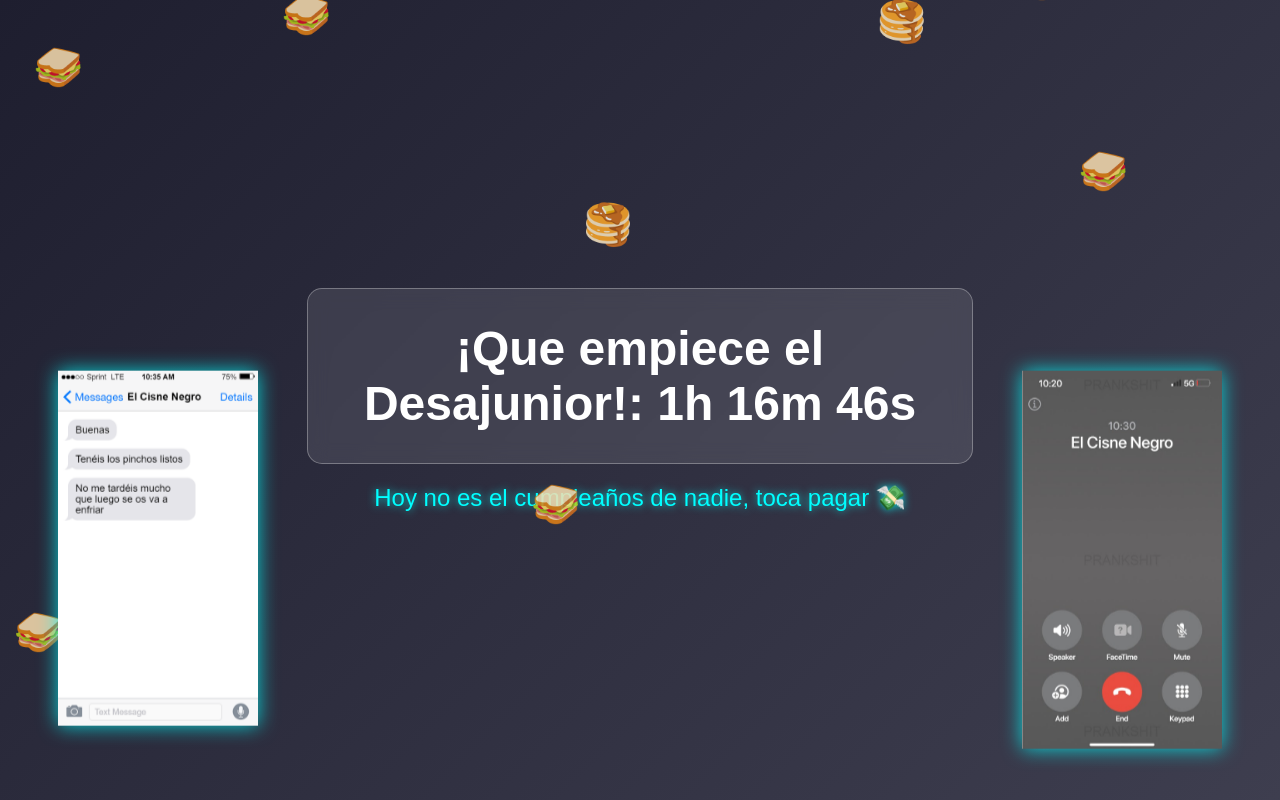
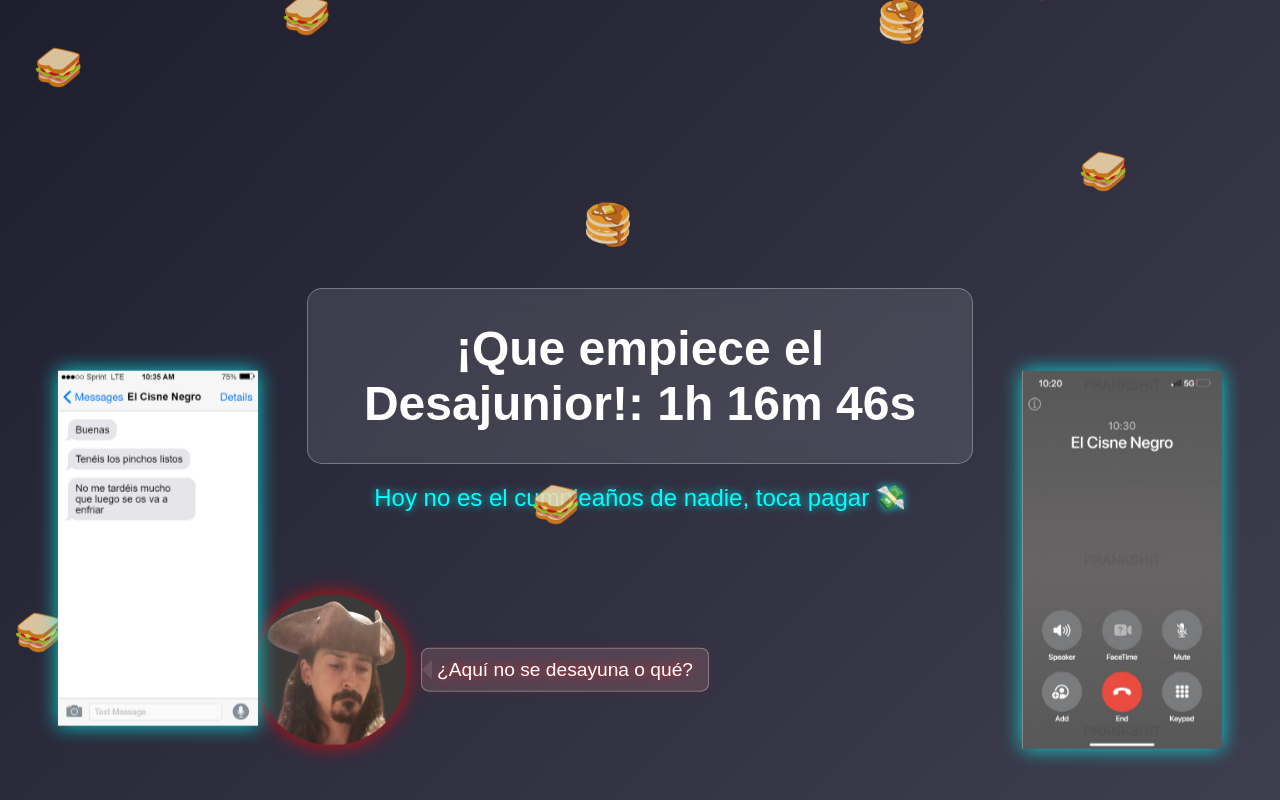
Before and after one commit to Noxorivm/Desajunior, a plain HTML site: page index.html in a window 1280 px wide. Drawn offline with Linux system fonts and the light colour scheme.

Commit message:
Enol añadido + bocadillo

```diff
--- a/index.html
+++ b/index.html
@@ -67,7 +67,6 @@
             filter: drop-shadow(0 0 10px rgba(0, 255, 255, 0.8)); /* Contorno */
         }
 
-
         #cisne1 {
             left: -250px;
             top: 50%;
@@ -86,6 +85,50 @@
             100% { transform: translateY(-10px); }
         }
 
+        /* Contenedor para Enol y su diálogo */
+        #enol-container {
+            position: absolute;
+            top: 75%;
+            left: 20%;
+            transform: translate(-50%, -50%);
+            display: flex;
+            align-items: center;
+            animation: float 6s ease-in-out infinite; /* Flotación conjunta */
+        }
+
+        /* Imagen de Enol con contorno rojo */
+        #enol {
+            width: 150px;
+            filter: drop-shadow(0 0 10px rgba(255, 0, 0, 0.8)); /* Contorno de neón rojo */
+        }
+
+        /* Bocadillo de diálogo */
+        .dialog {
+            margin-left: 15px;
+            background: rgba(255, 255, 255, 0.1);
+            color: #ffffff;
+            padding: 10px 15px;
+            border-radius: 8px;
+            border: 1px solid rgba(255, 255, 255, 0.3);
+            font-size: 1.2em;
+            text-align: center;
+            filter: drop-shadow(0 0 5px rgba(255, 0, 0, 0.8));
+            position: relative;
+        }
+
+        /* Triángulo del bocadillo */
+        .dialog::after {
+            content: "";
+            position: absolute;
+            top: 50%;
+            left: -10px;
+            transform: translateY(-50%);
+            border-width: 10px;
+            border-style: solid;
+            border-color: transparent rgba(255, 255, 255, 0.1) transparent transparent;
+        }
+
+        /* Mensaje de cumpleaños */
         #birthday-message {
             margin-top: 20px;
             font-size: 1.5em;
@@ -104,10 +147,15 @@
         <div id="countdown">¡Que empiece el Desajunior!: Cargando pinchos...</div>
     </div>
 
+    <!-- Contenedor central para Enol y su bocadillo -->
+    <div id="enol-container">
+        <img src="src/enol.png" id="enol" alt="Enol">
+        <div class="dialog">¿Aquí no se desayuna o qué?</div>
+    </div>
+
     <div id="birthday-message">Cargando cumpleaños...</div>
 
     <script>
-
         function getCountdownTime() {
             const now = new Date();
             const targetTime = new Date();
```
Also changed, not shown: src/enol.png (added).
